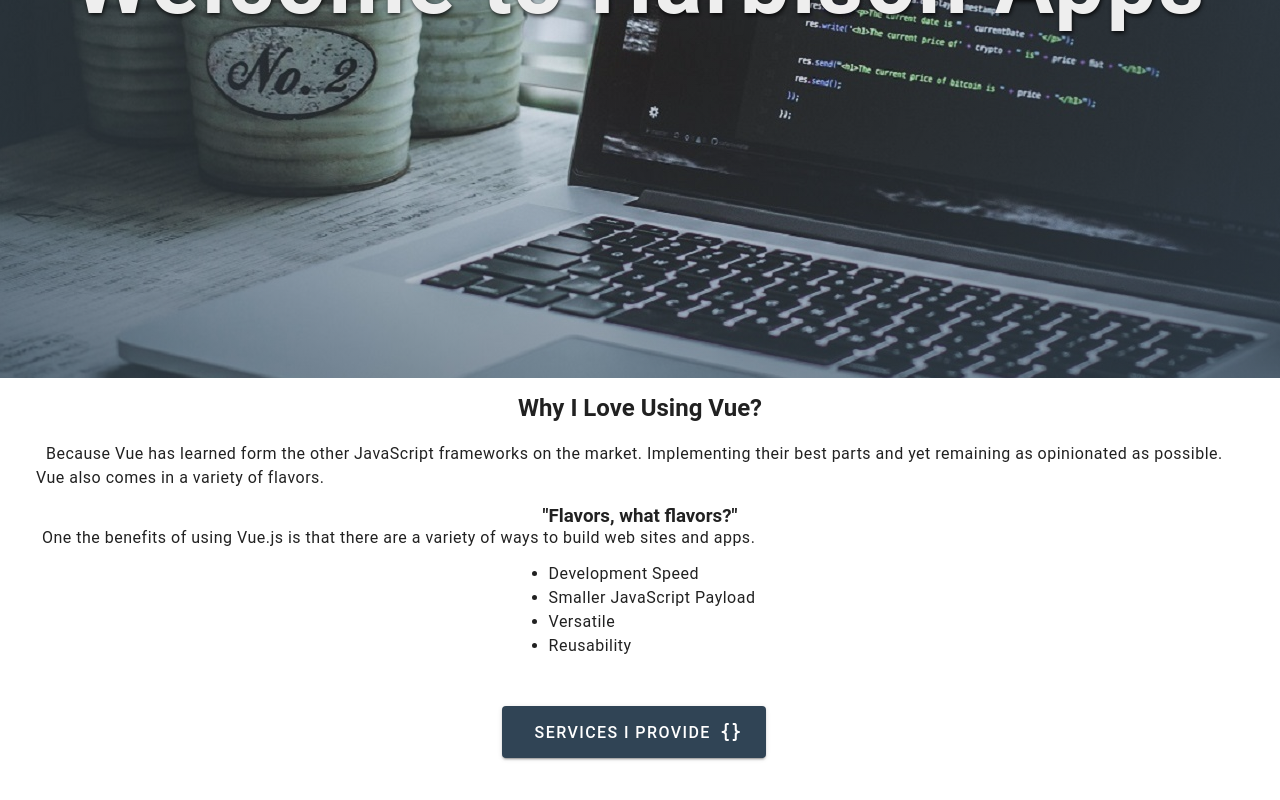
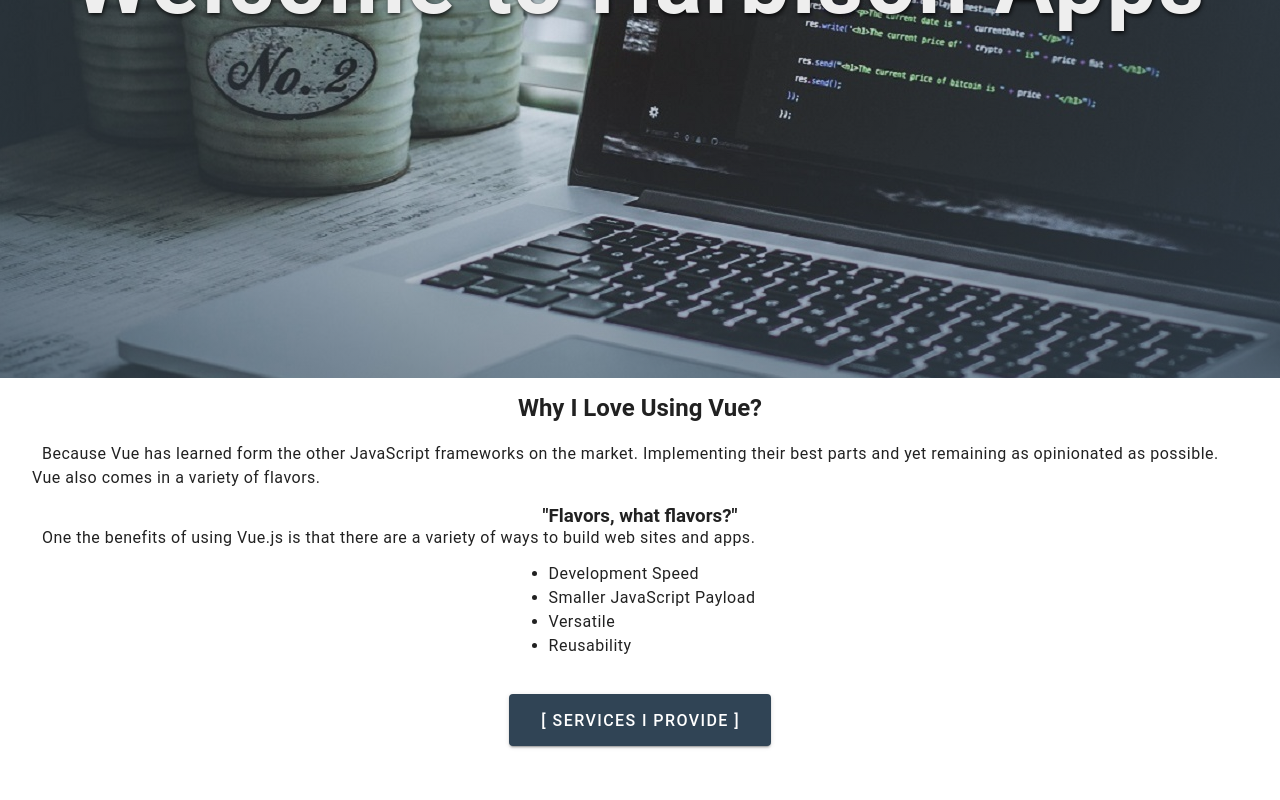
Before and after one commit to harbisonApps/vue-harbison-apps, a Vue app: page / in a window 1280 px wide. Shown: the part 326-1126 px from the top of the page. Built offline with nearby package versions, Linux system fonts and the light colour scheme.

Commit message:
Contact form update

```diff
--- a/public/index.html
+++ b/public/index.html
@@ -13,7 +13,7 @@
     <noscript>
       <strong>We're sorry but <Harbison Apps> doesn't work properly without JavaScript enabled. Please enable it to continue.</strong>
     </noscript>
-    <form hidden name="contact" method="post" data-netlify="true" netlify-honeypot="bot-field">
+    <form hidden name="contact" method="POST" data-netlify="true" netlify-honeypot="bot-field">
       <p hidden>
         <label>Do not fill this in <input type="text" name="bot-field" /></label>
       </p>
@@ -27,7 +27,7 @@
         <label>Phone: <input type="phone" name="phone" /></label>
       </p>
       <p>
-        <label>Your Role: <select name="request[]">
+        <label>Your Role: <select name="subject[]">
             <option value="A new VueJs webapp">A new VueJs webapp</option>
             <option value="A new static website">A new static website</option>
             <option value="I have a question">I have a question</option>
--- a/src/App.vue
+++ b/src/App.vue
@@ -64,38 +64,36 @@
         <router-view/>
       <!-- </v-container> -->
       <div class="text-center">
-        <v-bottom-sheet v-model="sheet" scrollable inset width="350">
-          <v-sheet class="text-center mb-6" height="600px" >
+        <v-bottom-sheet class="mb-6" v-model="sheet" scrollable inset width="350">
+          <v-sheet class="text-center" height="600px" >
             <div class="mx-3 pt-2">
               <div class="title">Fill this out and I will get back to you as soon as possible
               </div>
               <v-form name="contact" data-netlify="true"
-                data-netlify-honeypot="bot-field" method="post"
+                data-netlify-honeypot="bot-field" method="POST"
                 @submit.prevent="submitForm"
                 ref="form"
                 v-model="valid"
                 lazy-validation
               >
                 <input type="hidden" name="bot-field" />
-                <v-text-field v-show="!show" v-model="form.contactForm"
-                ></v-text-field>
-                <v-text-field v-model="form.name" ref="name"
+                <v-text-field name="name" v-model="form.name" ref="name"
                   :rules="nameRules" autofocus aria-placeholder="Your name is required"
                   label="Name" required
                 ></v-text-field>
-                <v-text-field v-model="form.email"
+                <v-text-field name="email" v-model="form.email"
                   :rules="emailRules" ref="email" aria-placeholder=""
                   label="E-mail" required
                 ></v-text-field>
-                <v-text-field v-model="form.phone"
+                <v-text-field name="phone" v-model="form.phone"
                   :rules="phoneRules" ref="phone"
                   label="Phone"
                 ></v-text-field>
-                <v-select class="body-1" v-model="form.request" :items="form.items" ref="request"
+                <v-select name="subject" class="body-1" v-model="form.request" :items="form.items" ref="request"
                   :rules="[v => !!v || 'A subject is required']"
                   label='Please contact me' required aria-placeholder="A subject is required"
                   ></v-select>
-                <v-textarea v-model="form.comment"
+                <v-textarea name="message" v-model="form.comment"
                   label="Message" rows="3"
                 ></v-textarea>
                 <v-btn class="mr-4" outlined color="error" @click="sheet = !sheet"
@@ -131,7 +129,6 @@ export default {
     drawer: false,
     sheet: false,
     form: {
-      contactForm: 'App',
       name: '',
       email: '',
       phone: '',
--- a/src/views/Home.vue
+++ b/src/views/Home.vue
@@ -11,15 +11,15 @@
     <div class="text-center pa-2 mt-1">
       <h2>Why I Love Using Vue?</h2>
     </div>
-    <div class="mx-sm-6">
-      <p class="pa-2 mx-1 body-1">Because Vue has learned form the other JavaScript frameworks on the market. Implementing
+    <div class="ml-2 mx-sm-6">
+      <p class="pa-2 body-1">Because Vue has learned form the other JavaScript frameworks on the market. Implementing
         their best parts and yet remaining as opinionated as possible. Vue also comes in a variety
         of flavors.
       </p>
       <h3 class="row justify-center">"Flavors, what flavors?"</h3>
       <p class="pa-2 body-1">One the benefits of using Vue.js is that there are a variety of ways to build web sites and apps.
       </p>
-      <div class="row justify-center">
+      <div class="row mx-auto justify-center">
         <ul class="body-1">
           <li>Development Speed</li>
           <li>Smaller JavaScript Payload</li>
@@ -27,11 +27,10 @@
           <li>Reusability</li>
         </ul>
       </div>
-      <div class="row justify-center">
-        <v-btn class="ml-n3 my-12" color="secondary" x-large to="/services#vuejs"
+      <div class="text-center" >
+        <v-btn class=" my-12" color="secondary" x-large to="/services"
           >
-          <span class="px-2"> Services I Provide</span>
-          <v-icon>mdi-code-braces</v-icon>
+          <span class="px-2">[ Services I Provide ]</span>
         </v-btn>
       </div>
     </div>
--- a/src/views/Services.vue
+++ b/src/views/Services.vue
@@ -1,14 +1,11 @@
 <template>
   <div id="services" class="">
     <section class="masthead" role="img" aria-label="Laptop">
-      <h1 class="h1-masthead">Services</h1>
+      <h1 title="Services - Harbison Apps" class="h1-masthead">Services</h1>
       <v-btn color="accent" class="mx-2" large @click="$vuetify.goTo('#vuejs', options)">{ When a hero comes along }</v-btn>
     </section>
-    <div class="text-center pa-2 mt-1">
-      <h1 title="Services - Harbison Apps">Services - Harbison Apps</h1>
-    </div>
     <div class="text-center pa-2 mt-1 mx-sm-6">
-      <p class="font-weight-light title pa-2">
+      <p class="title pa-2">
         From dynamic web apps and static sites, to adding features to your website; I will give
         what you need to improve your web presence.
       </p>
@@ -74,19 +71,6 @@
           </v-expansion-panel>
         </v-expansion-panels>
       </v-row>
-    </div>
-    <div class="text-center mt-6 mb-12">
-      <v-card to="/" color="secondary" raised elevation="8" dark class="mx-auto" max-width="350">
-        <v-card-text>
-          <div class="display-1">Services I Provide</div>
-        </v-card-text>
-        <v-card-actions>
-          <v-icon>mdi-code-braces</v-icon>
-          <!-- <v-btn to="/" text class="title font-italic" color="white">
-            Learn More
-          </v-btn> -->
-        </v-card-actions>
-      </v-card>
     </div>
   </div>
 </template>
```
Also changed, not shown: 1 other file (tests, documents, lock files or other folders).
